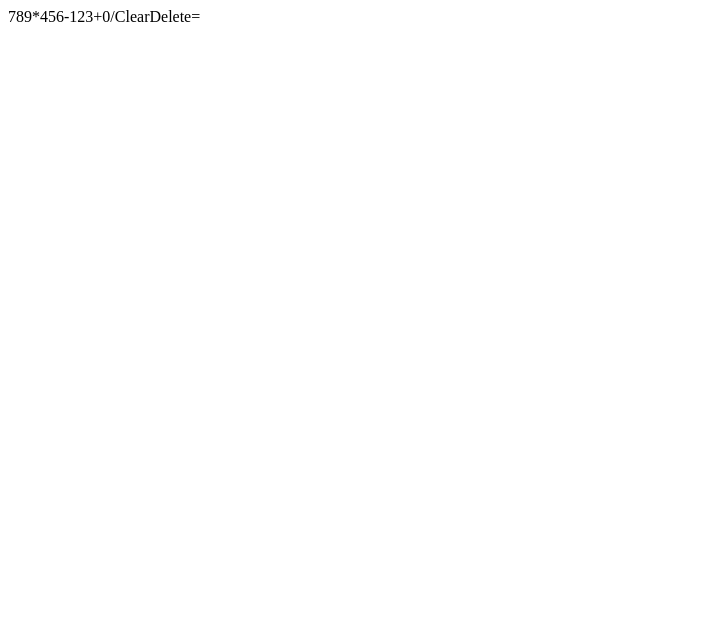
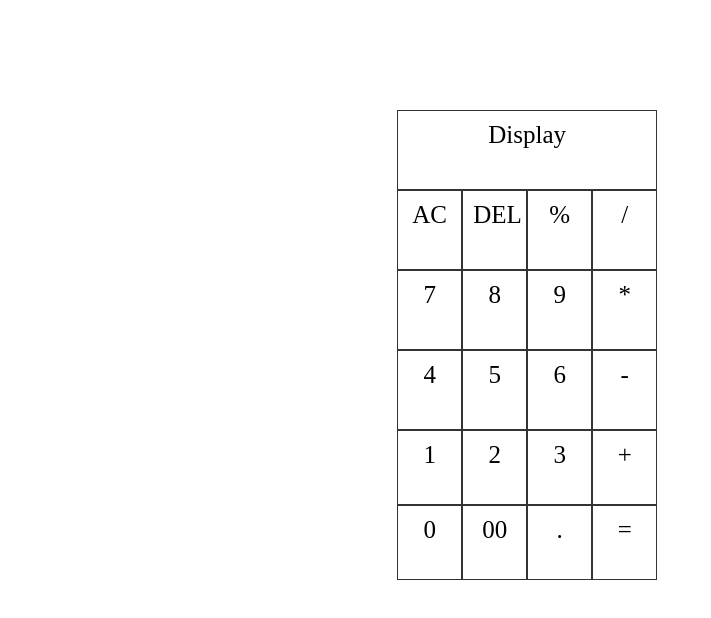
Before and after one commit to samkim777/Calculator, a plain HTML site: page index.html in a window 1280 px wide. Shown: the whole page, without its empty margins (0-711 px from the left). Drawn offline with Linux system fonts and the light colour scheme.

Commit message:
basic html structure

```diff
--- a/index.html
+++ b/index.html
@@ -10,35 +10,30 @@
 
 <body>
 
-    <ul id='thirdrow'>
-        <li id='7'>7</li>
-        <li id='8'>8</li>
-        <li id='9'>9</li>
-        <li id='multiply'>*</li>
-    </ul>
+    <div class = 'grid-body'>
+        <div id = 'screen' class = 'grid-item'>Display</div>
+        <div class = 'grid-item'>AC</div>
+        <div class = 'grid-item'>DEL</div>
+        <div class = 'grid-item'>%</div>
+        <div class = 'grid-item'>/</div>
+        <div class = 'grid-item'>7</div>
+        <div class = 'grid-item'>8</div>
+        <div class = 'grid-item'>9</div>
+        <div class = 'grid-item'>*</div>
+        <div class = 'grid-item'>4</div>
+        <div class = 'grid-item'>5</div>
+        <div class = 'grid-item'>6</div>
+        <div class = 'grid-item'>-</div>
+        <div class = 'grid-item'>1</div>
+        <div class = 'grid-item'>2</div>
+        <div class = 'grid-item'>3</div>
+        <div class = 'grid-item'>+</div>
+        <div class = 'grid-item'>0</div>
+        <div class = 'grid-item'>00</div>
+        <div class = 'grid-item'>.</div>
+        <div class = 'grid-item'>=</div>
 
-    <ul id='secondrow'>
-        <li id='4'>4</li>
-        <li id='5'>5</li>
-        <li id='6'>6</li>
-        <li id='subtract'>-</li>
-    </ul>
-
-    <ul id='firstrow'>
-        <li id='1'> 1 </li>
-        <li id='2'> 2 </li>
-        <li id='3'> 3 </li>
-        <li id='add'> + </li>
-    </ul>
-
-    <ul id='zerorow'>
-        <li id='0'>0 </li>
-        <li id='divide'> / </li>
-        <li id='clear'> Clear</li>
-        <li id='delete'> Delete</li>
-        <li id='equals'> = </li>
-    </ul>
-
+    </div>
 
 
 
--- a/style.css
+++ b/style.css
@@ -1,13 +1,27 @@
-/* Want glassy calculator with a linear gradient background*/
+/* glassy calculator with a linear gradient background*/
 /* With numbers traveling in a cosine fashion */
 
-ul {
-    /* This gets rid of the bullet points in front of list */
-    list-style-type: none;
-    /* To get rid of the space where bullets were, use margin and padding */
-    margin:0;
-    padding:0;
+.grid-body {
+    display:grid;
+    min-height:470px;
+    margin-top: 100px;
+    grid-template-columns: 65px 65px 65px 65px;
+    grid-template-rows: 80px 80px 80px 80px;
+    padding:10px;
+    margin-left: 30%;
+
+
 }
-li {
-     float:left;
+.grid-item {
+    text-align: center;
+    font-size:25px;
+    padding:10px;
+    border: 1px solid rgba(0, 0, 0, 0.8);
+    background-color: rgba(255, 255, 255, 0.8);
 }
+   #screen {
+    grid-column-start: 1;
+    grid-column-end: 5;
+    grid-row-start: 1;
+
+}
```
